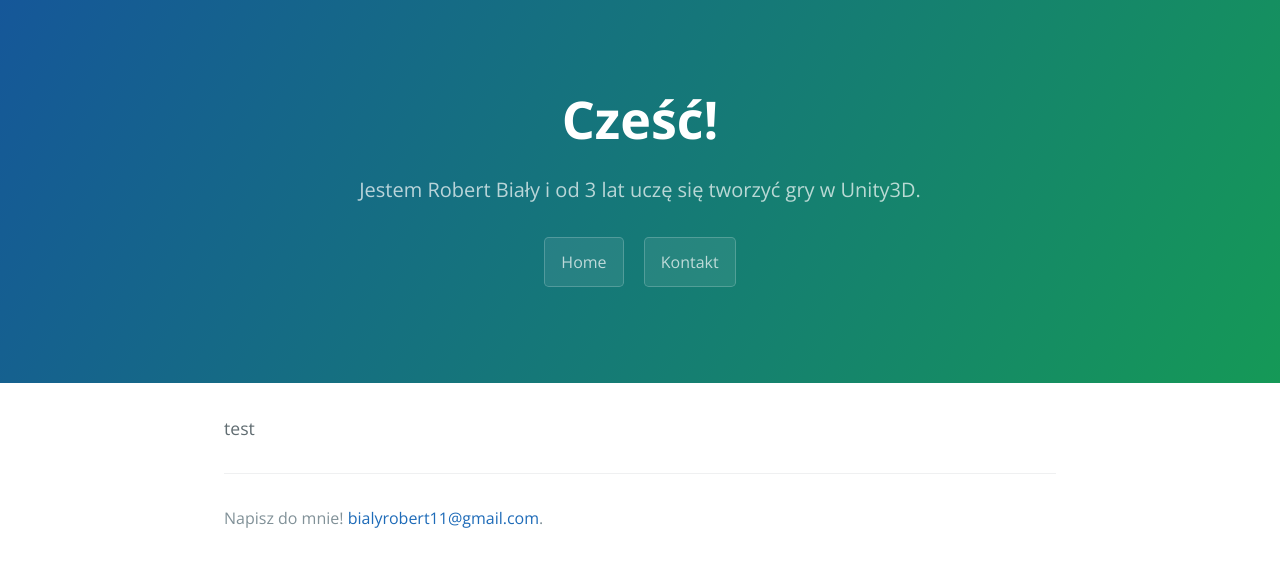
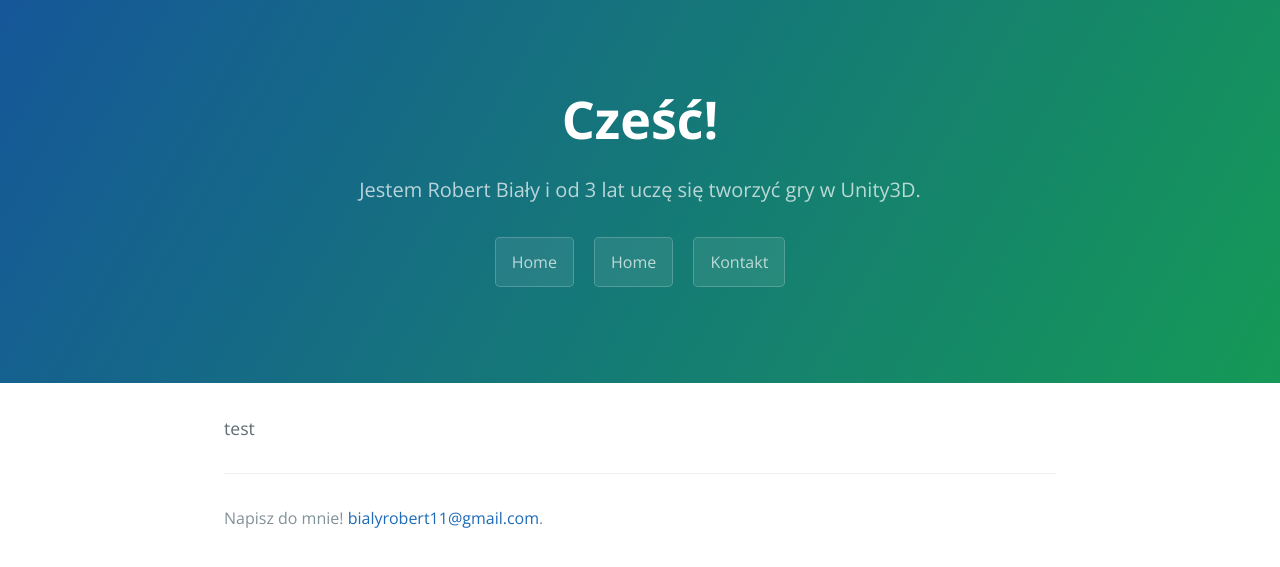
Before and after one commit to LaserRock46/laserrock46.github.io, a Jekyll site: the page built from index.md, in a window 1280 px wide. Shown: the top 567 px of the page. Built offline with Jekyll 4.4.1, drawn with Linux system fonts in a browser that asks for light colours; the repository's description, which GitHub fills in, is left out.

Commit message:
Update default.html

```diff
--- a/_layouts/default.html
+++ b/_layouts/default.html
@@ -19,6 +19,7 @@
        <h1 class="project-name">{{ page.title | default: site.title | default: site.github.repository_name }}</h1>
       <h2 class="project-tagline">{{ page.description | default: site.description | default: site.github.project_tagline }}</h2>
      <a href="{{https://laserrock46.github.io}}" class="btn">Home</a>
+     <a href="https://laserrock46.github.io" class="btn">Home</a>
      <a href="{{./}}" class="btn">Kontakt</a>
     </header>
 
```
